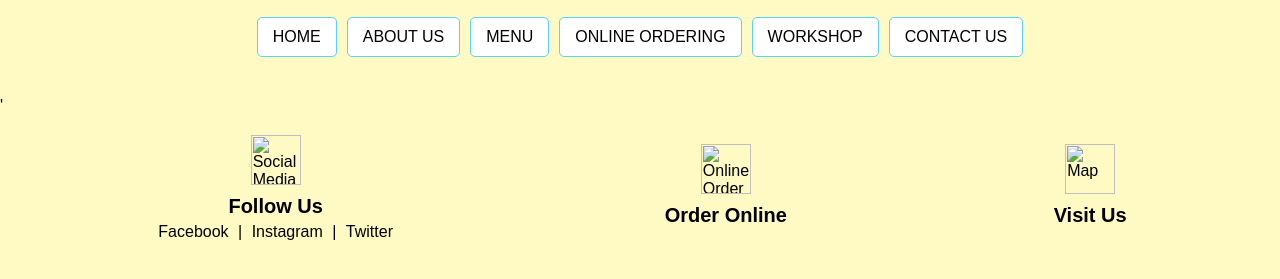
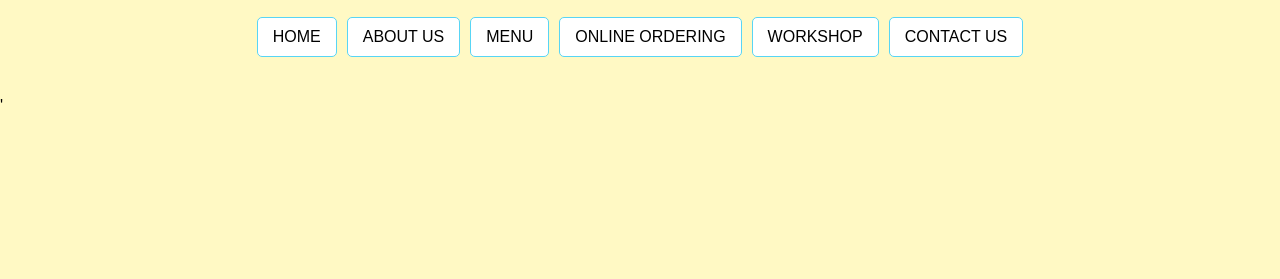
Before and after one commit to JWillisK/FrostMyCookies, a plain HTML site: page index.html in a window 1280 px wide. Shown: the part 53-332 px from the top of the page. Drawn offline with Linux system fonts and the light colour scheme.

Commit message:
Update index.html

```diff
--- a/index.html
+++ b/index.html
@@ -33,25 +33,7 @@
 
    </header>
    <footer class="footer">
-        <div class="footer-section">
-            <img src="social_media_icon.png" alt="Social Media" class="footer-image">
-            <h3 class="footer-heading">Follow Us</h3>
-            <div class="social-media-links">
-                <a href="https://www.facebook.com" target="_blank">Facebook</a> |
-                <a href="https://www.instagram.com" target="_blank">Instagram</a> |
-                <a href="https://www.twitter.com" target="_blank">Twitter</a>
-            </div>
-        </div>
 
-        <div class="footer-section">
-            <img src="online_order_icon.png" alt="Online Order" class="footer-image">
-            <h3 class="footer-heading"><a href="online-ordering.html">Order Online</a></h3>
-        </div>
-
-        <div class="footer-section">
-            <img src="map_icon.png" alt="Map" class="footer-image">
-            <h3 class="footer-heading"><a href="https://www.google.com/maps" target="_blank">Visit Us</a></h3>
-        </div>
     </footer>
 </body>
 
```
